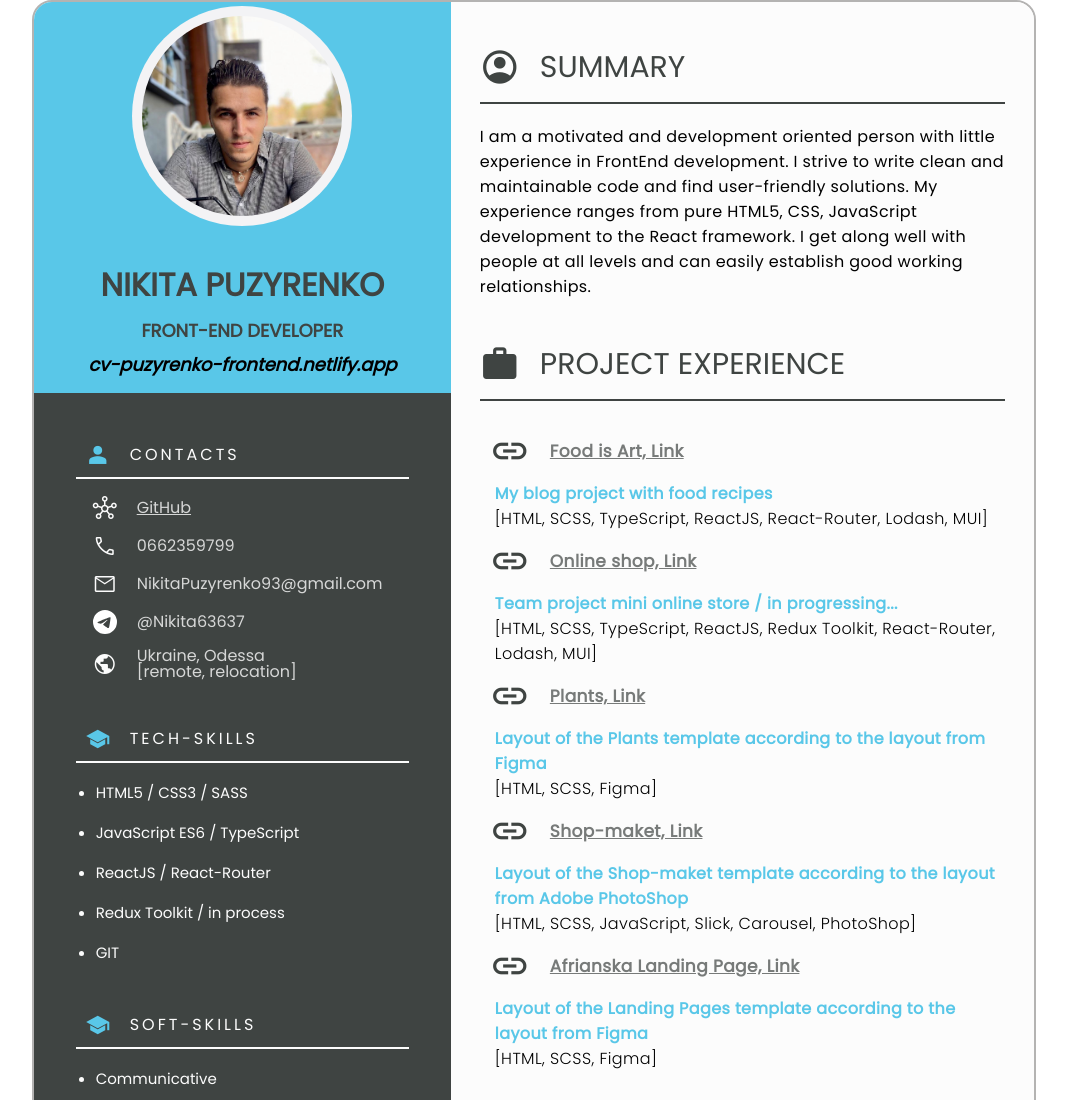
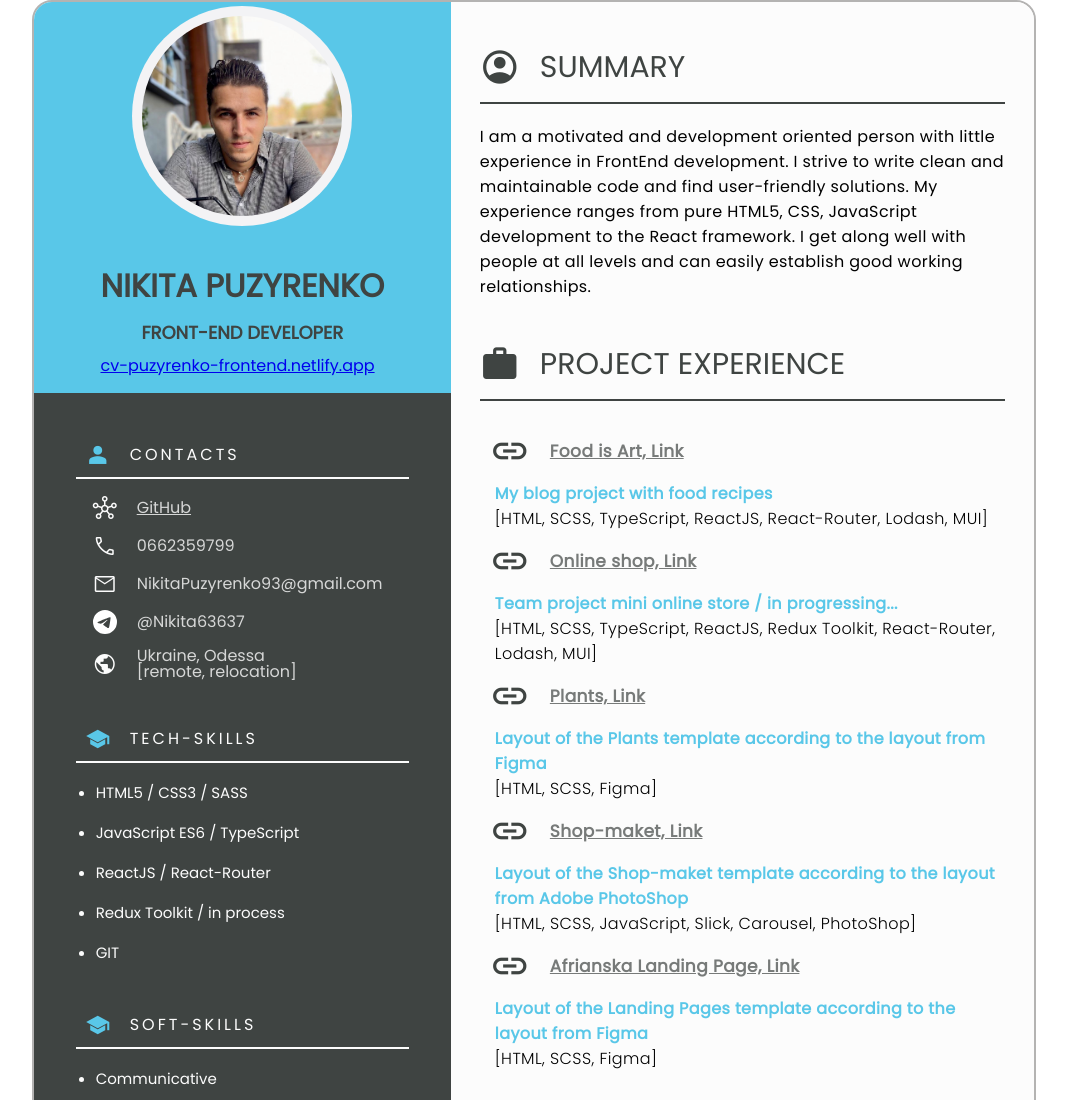
Before and after one commit to NikitOS-1/My-resume, a plain HTML site: page index.html in a window 1280 px wide. Shown: the top 1100 px of the page, without its empty margins (106-1173 px from the left). Drawn offline with nearby package versions, Linux system fonts and the light colour scheme.

Commit message:
add link to my resume

```diff
--- a/index.html
+++ b/index.html
@@ -42,8 +42,7 @@
                     <div class="name-proffesion">
                         <h1>NIKITA PUZYRENKO</h1>
                         <p>FRONT-END DEVELOPER</p><br>
-                        <p style="color: black; font-weight: bolder; font-style: italic;">
-                            cv-puzyrenko-frontend.netlify.app</p>
+                        <a href="https://cv-puzyrenko-frontend.netlify.app/">cv-puzyrenko-frontend.netlify.app</a>
                     </div>
 
                 </div>
```
Also changed, not shown: Image/my-photo — копия.jpeg (added), 1 other file.
